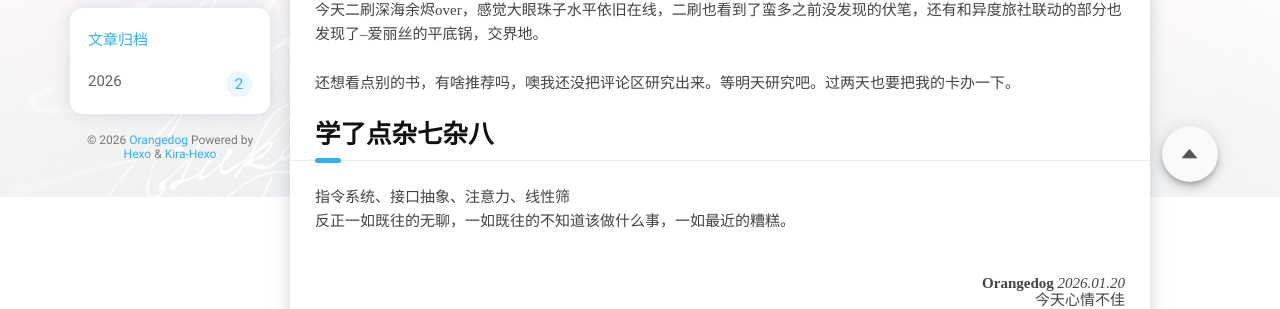
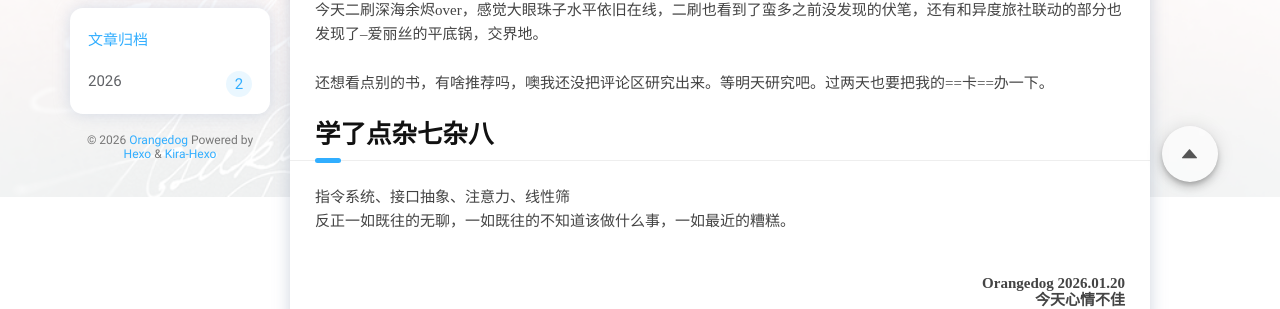
Before and after one commit to Orangedog0415/Orangedog0415.github.io, a plain HTML site: page 2026/01/20/起始日_20260120/index.html in a window 1280 px wide. Shown: the part 603-912 px from the top of the page. Drawn offline with Linux system fonts and the light colour scheme.

Commit message:
Site updated: 2026-01-21 00:11:36

```diff
--- a/2026/01/20/起始日_20260120/index.html
+++ b/2026/01/20/起始日_20260120/index.html
@@ -338,7 +338,7 @@
 			<a><i class="kirafont icon-time-circle-fill"></i>大概 1 分钟</a>
 		</div>
 		<html><head></head><body><h2><span id="%E6%B7%B1%E6%B5%B7%E4%BD%99%E7%83%AC">深海余烬</span></h2><p>今天二刷深海余烬over，感觉大眼珠子水平依旧在线，二刷也看到了蛮多之前没发现的伏笔，还有和异度旅社联动的部分也发现了–爱丽丝的平底锅，交界地。</p>
-<p>还想看点别的书，有啥推荐吗，噢我还没把评论区研究出来。等明天研究吧。过两天也要把我的卡办一下。</p>
+<p>还想看点别的书，有啥推荐吗，噢我还没把评论区研究出来。等明天研究吧。过两天也要把我的==卡==办一下。</p>
 <h2><span id="%E5%AD%A6%E4%BA%86%E7%82%B9%E6%9D%82%E4%B8%83%E6%9D%82%E5%85%AB">学了点杂七杂八</span></h2><p>指令系统、接口抽象、注意力、线性筛<br>反正一如既往的无聊，一如既往的不知道该做什么事，一如最近的糟糕。</p>
 <br>
 
@@ -346,9 +346,9 @@
     <!-- 用 <b> 标签代替 ** (加粗) -->
     <b>Orangedog</b>
     <!-- 用 <i> 标签代替 * (斜体) -->
-    <i>2026.01.20</i>
+    <b>2026.01.20</b>
     <br> <!-- 如果想换行，必须手动加 br 标签 -->
-    今天心情不佳
+    <b>今天心情不佳</b>
 </div></body></html>
 	</article>
 
```
